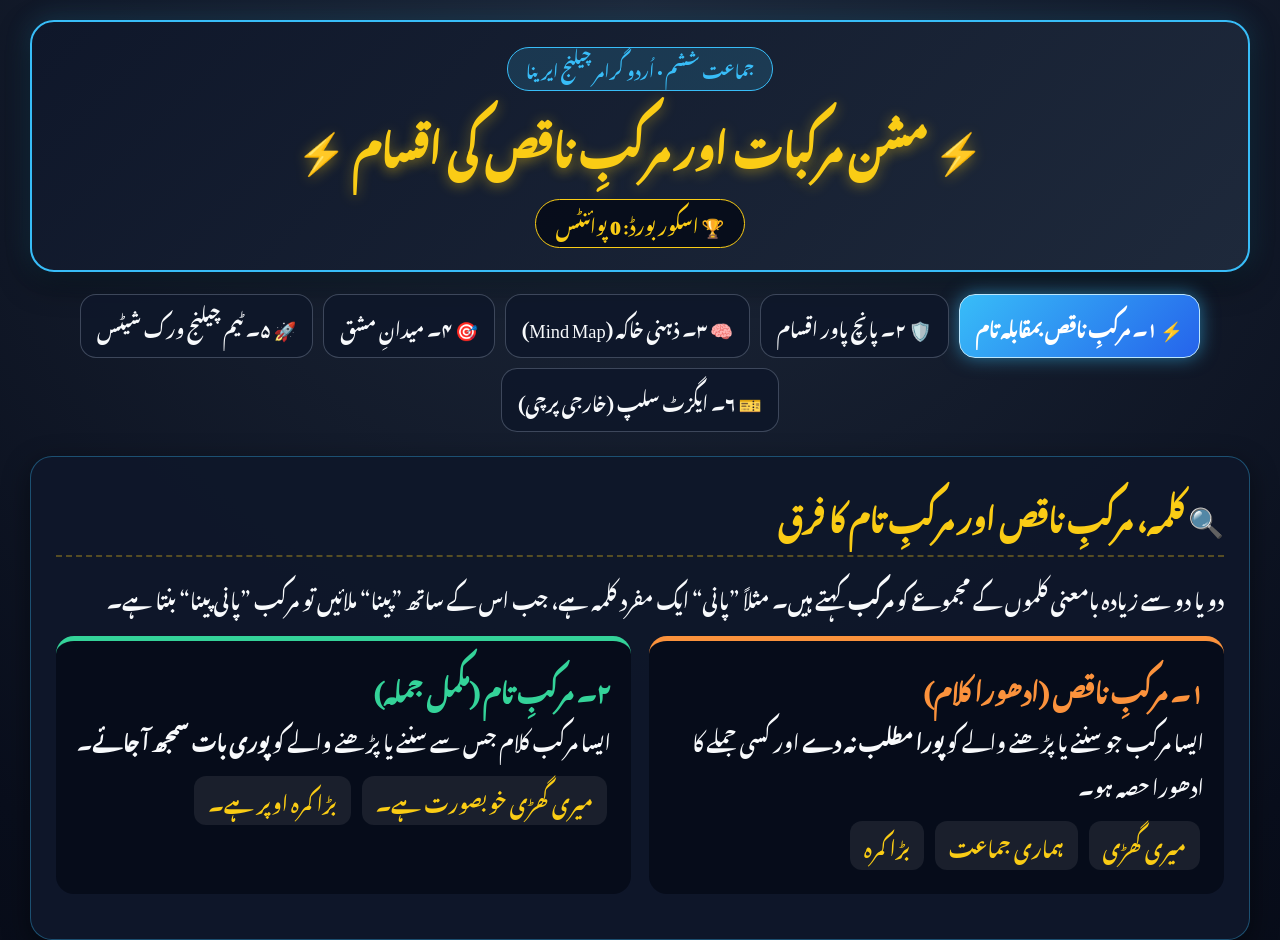
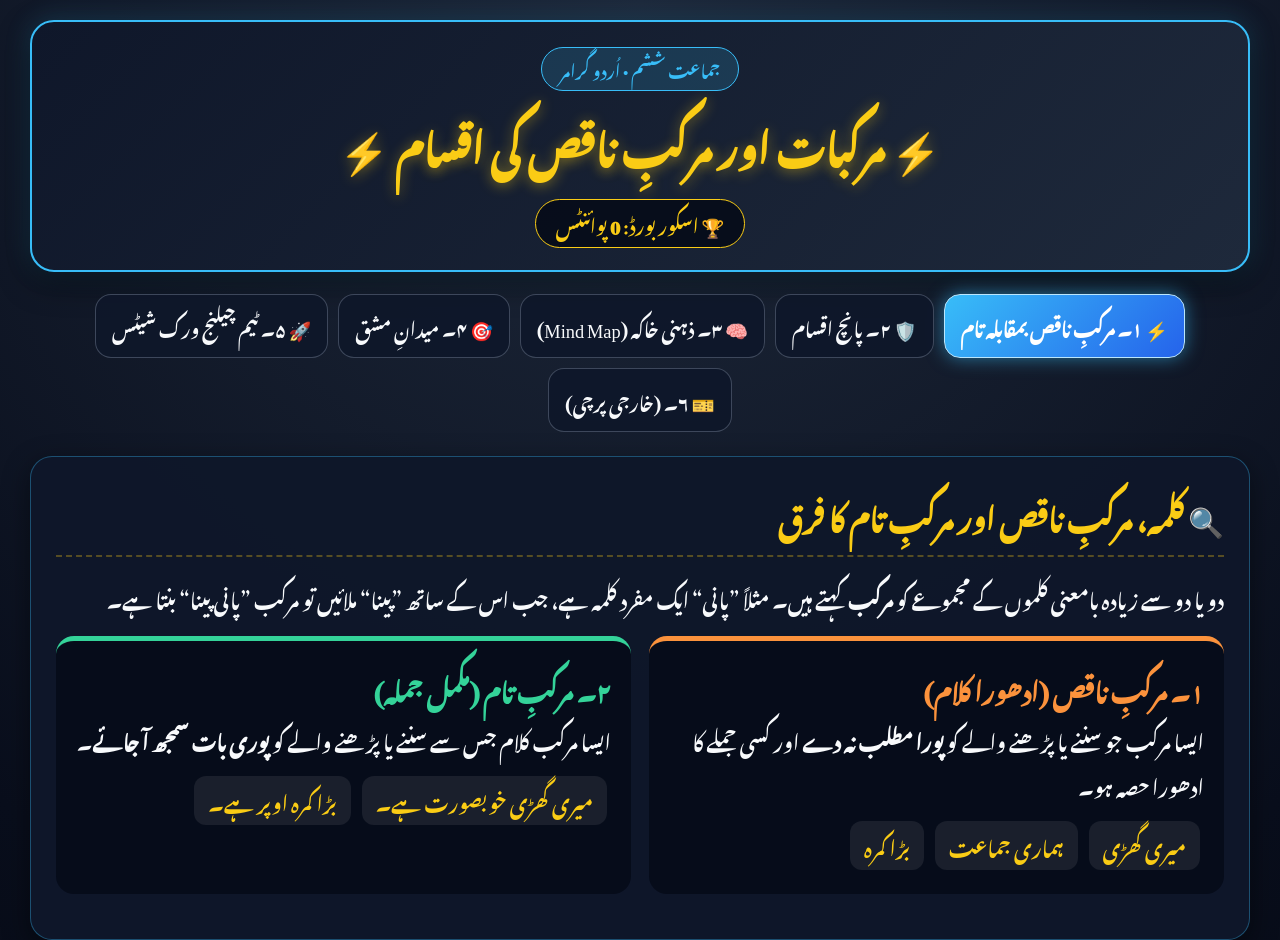
Before and after one commit to urdu-senior-campus-multan/murkbaat--6-, a plain HTML site: page index.html in a window 1280 px wide. Shown: the top 940 px of the page. Drawn offline with Linux system fonts and the light colour scheme; a web font is replaced by a local one.

Commit message:
Update index.html

```diff
--- a/index.html
+++ b/index.html
@@ -3,7 +3,7 @@
 <head>
 <meta charset="UTF-8">
 <meta name="viewport" content="width=device-width, initial-scale=1.0">
-<title>مشن مرکبات - جماعت ششم</title>
+<title> مرکبات - جماعت ششم</title>
 <link rel="preconnect" href="https://fonts.googleapis.com">
 <link rel="preconnect" href="https://fonts.gstatic.com" crossorigin>
 <link href="https://fonts.googleapis.com/css2?family=Noto+Nastaliq+Urdu:wght@400;600;700&display=swap" rel="stylesheet">
@@ -663,8 +663,8 @@
 
 <div class="container">
   <header>
-    <div class="badge">جماعت ششم • اُردو گرامر چیلنج ایرینا</div>
-    <h1>⚡ مشن مرکبات اور مرکبِ ناقص کی اقسام ⚡</h1>
+    <div class="badge">جماعت ششم • اُردو گرامر </div>
+    <h1>⚡  مرکبات اور مرکبِ ناقص کی اقسام ⚡</h1>
     <div class="score-strip">
       <div class="score-box">🏆 اسکور بورڈ: <strong id="points-display">0</strong> پوائنٹس</div>
     </div>
@@ -672,11 +672,11 @@
 
   <nav class="nav-tabs">
     <button type="button" class="tab-btn active" onclick="openTab('t-concept', this)">⚡ ۱۔ مرکبِ ناقص بمقابلہ تام</button>
-    <button type="button" class="tab-btn" onclick="openTab('t-types', this)">🛡️ ۲۔ پانچ پاور اقسام</button>
+    <button type="button" class="tab-btn" onclick="openTab('t-types', this)">🛡️ ۲۔ پانچ اقسام</button>
     <button type="button" class="tab-btn" onclick="openTab('t-mindmap', this)">🧠 ۳۔ ذہنی خاکہ (Mind Map)</button>
     <button type="button" class="tab-btn" onclick="openTab('t-practice', this)">🎯 ۴۔ میدانِ مشق</button>
     <button type="button" class="tab-btn" onclick="openTab('t-worksheets', this)">🚀 ۵۔ ٹیم چیلنج ورک شیٹس</button>
-    <button type="button" class="tab-btn" onclick="openTab('t-exitslip', this)">🎫 ۶۔ ایگزٹ سلپ (خارجی پرچی)</button>
+    <button type="button" class="tab-btn" onclick="openTab('t-exitslip', this)">🎫 ۶۔ (خارجی پرچی)</button>
   </nav>
 
   <!-- TAB 1: CONCEPT -->
```
